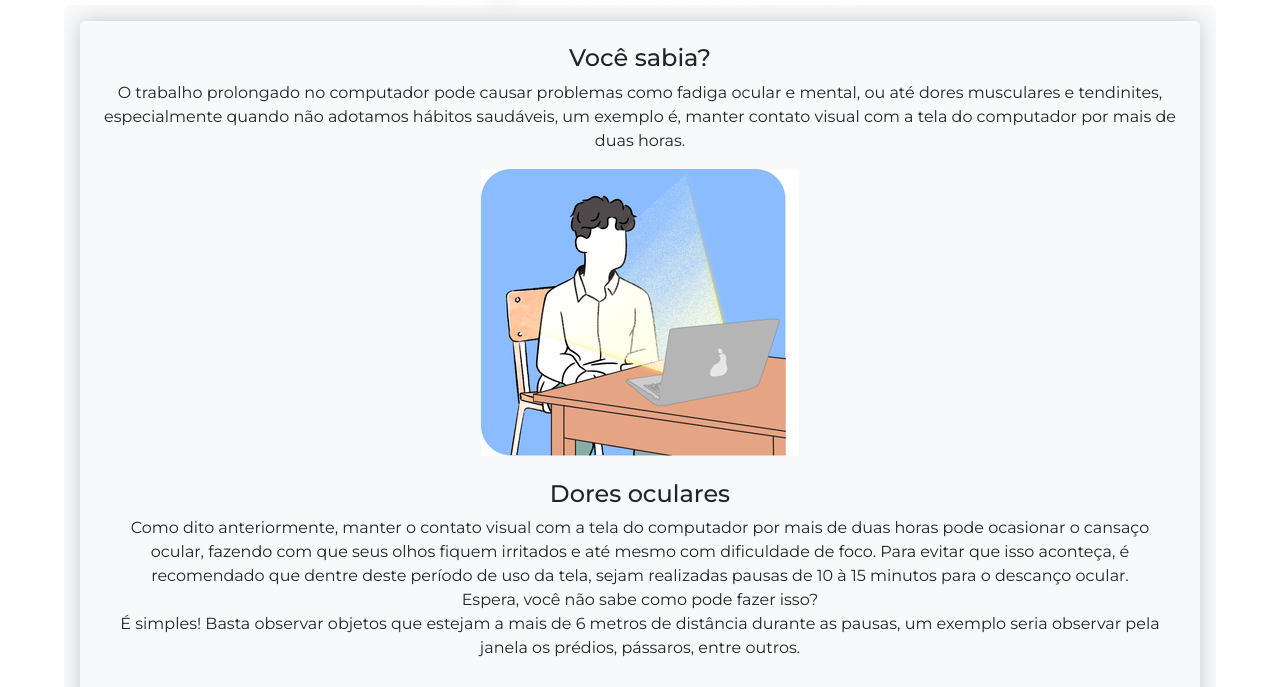
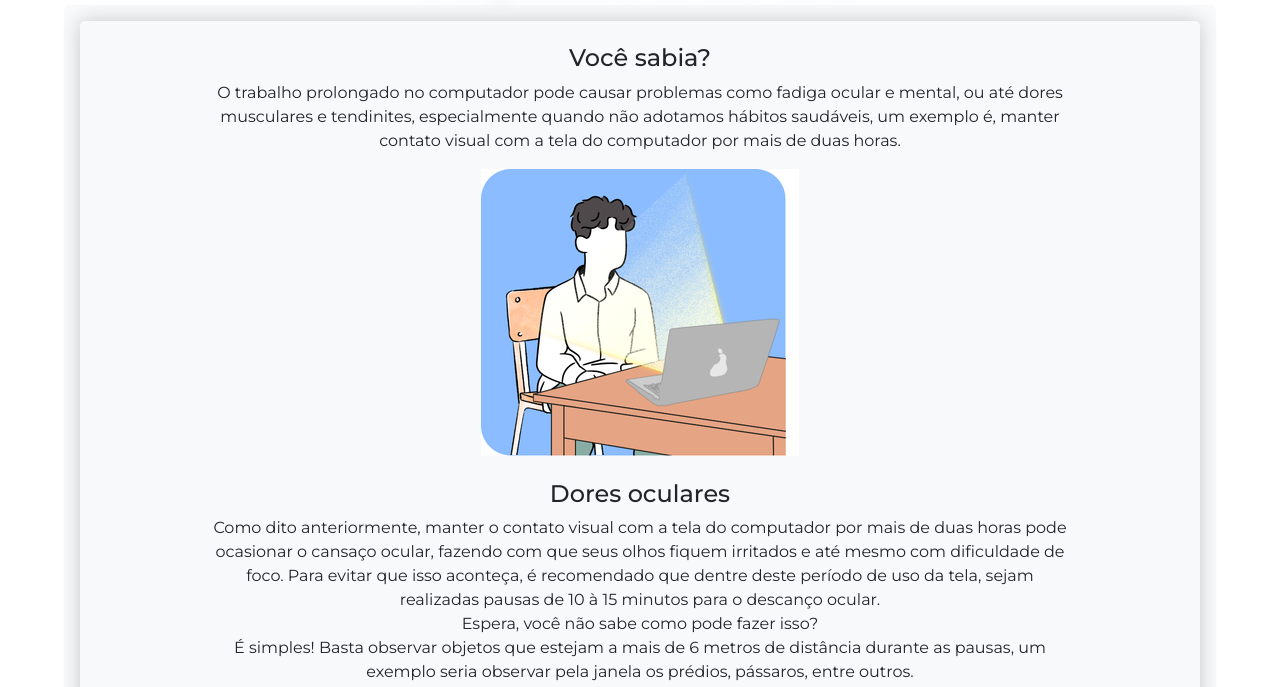
Before and after one commit to kevinsg1997/Ergonomia, a plain HTML site: page index.html in a window 1280 px wide. Shown: the part 113-800 px from the top of the page. Drawn offline with nearby package versions, Linux system fonts and the light colour scheme.

Commit message:
Update style.css

```diff
--- a/style.css
+++ b/style.css
@@ -22,5 +22,5 @@
 }
 .corpotexto {
     text-align: center;
-    margin: 0px auto 0px auto;
+    margin: 0px 10% 0px 10%;
 }
```
